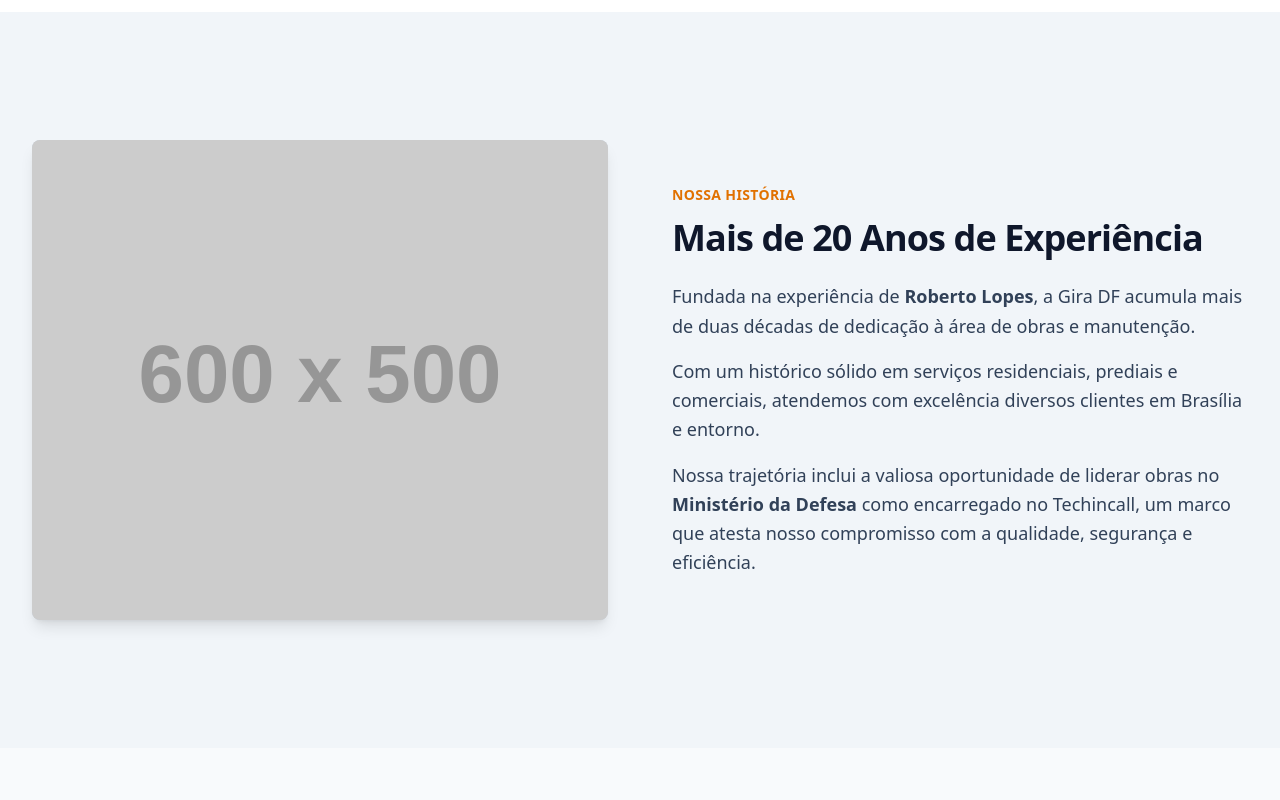
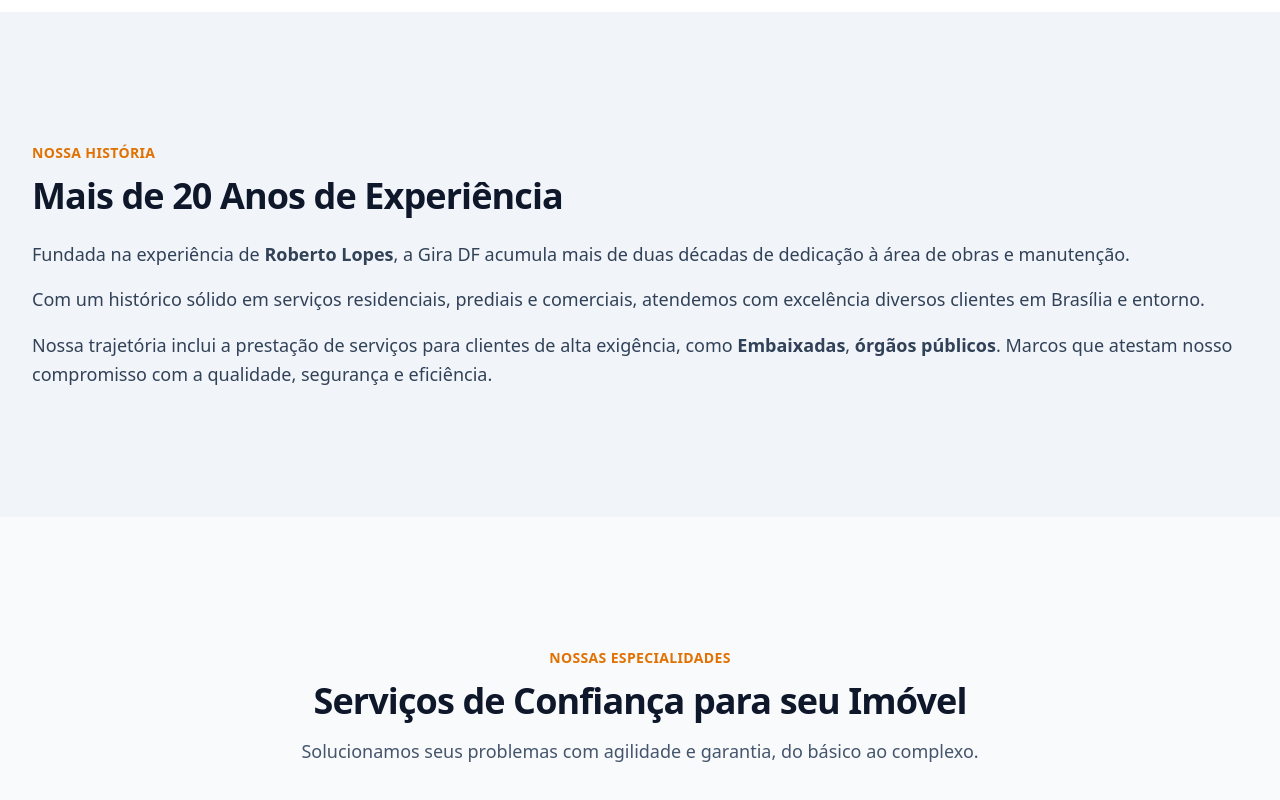
Before and after one commit to huriellopes/giradf, a website with bundled scripts: page index.html in a window 1280 px wide. Shown: the part 686-1486 px from the top of the page. Built offline with nearby package versions, Linux system fonts and the light colour scheme; placeholder pictures from the web are drawn by us.

Commit message:
Adjustment in about

```diff
--- a/index.html
+++ b/index.html
@@ -186,12 +186,7 @@
         <!-- ===== SEÇÃO SOBRE ===== -->
         <section id="about" class="py-20 md:py-32 bg-slate-100">
             <div class="container mx-auto px-4 sm:px-6 lg:px-8">
-                <div class="grid grid-cols-1 lg:grid-cols-2 gap-12 lg:gap-16 items-center">
-                    <!-- Imagem Placeholder -->
-                    <div class="w-full h-80 lg:h-full bg-slate-300 rounded-lg shadow-lg flex items-center justify-center">
-                        <img src="https://placehold.co/600x500/e2e8f0/475569?text=Gira+DF" alt="Equipe Gira DF em serviço" class="w-full h-full object-cover rounded-lg">
-                    </div>
-
+                <div class="grid grid-cols-1 gap-12 lg:gap-16 items-center">
                     <!-- Texto Sobre -->
                     <div>
                         <span class="text-sm font-semibold text-amber-600 uppercase tracking-wide">Nossa História</span>
@@ -199,13 +194,17 @@
                             Mais de 20 Anos de Experiência
                         </h2>
                         <p class="mt-6 text-lg text-slate-700 leading-relaxed">
-                            Fundada na experiência de <strong>Roberto Lopes</strong>, a Gira DF acumula mais de duas décadas de dedicação à área de obras e manutenção.
+                            Fundada na experiência de <strong>Roberto Lopes</strong>, a Gira DF acumula mais de duas décadas de dedicação à
+                            área de obras e manutenção.
                         </p>
                         <p class="mt-4 text-lg text-slate-700 leading-relaxed">
-                            Com um histórico sólido em serviços residenciais, prediais e comerciais, atendemos com excelência diversos clientes em Brasília e entorno.
+                            Com um histórico sólido em serviços residenciais, prediais e comerciais, atendemos com excelência diversos
+                            clientes em Brasília e entorno.
                         </p>
                         <p class="mt-4 text-lg text-slate-700 leading-relaxed">
-                            Nossa trajetória inclui a valiosa oportunidade de liderar obras no <strong>Ministério da Defesa</strong> como encarregado no Techincall, um marco que atesta nosso compromisso com a qualidade, segurança e eficiência.
+                            Nossa trajetória inclui a prestação de serviços para clientes de alta exigência, como
+                            <strong>Embaixadas</strong>, <strong>órgãos públicos</strong>. Marcos que atestam nosso compromisso com a qualidade,
+                            segurança e eficiência.
                         </p>
                     </div>
                 </div>
```
